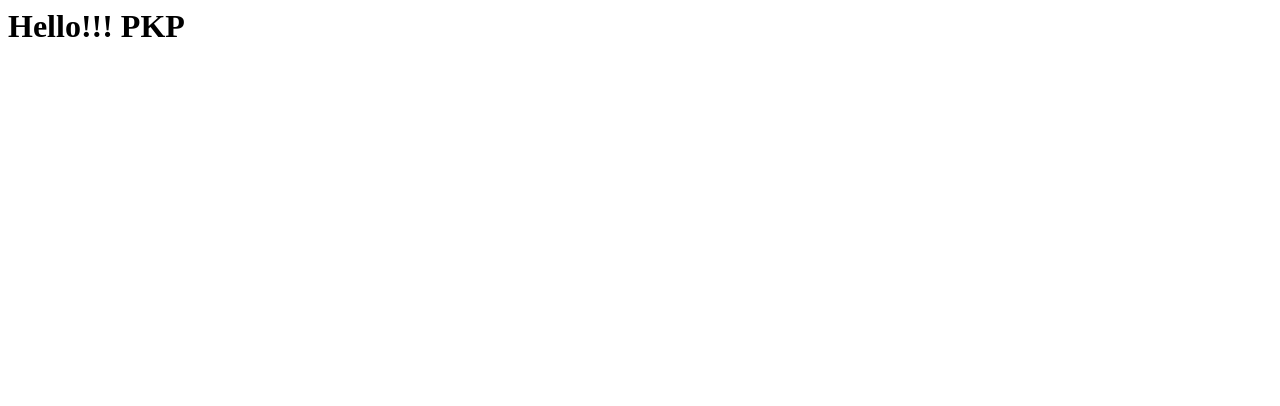
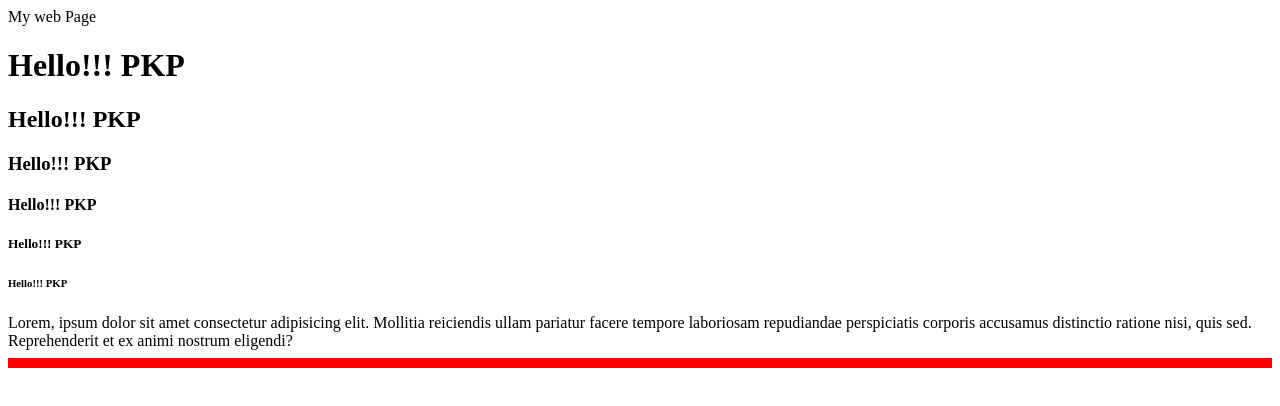
Before and after one commit to pranjalpandey-ops/CSE-_DS2, a plain HTML site: page index.html in a window 1280 px wide. Drawn offline with Linux system fonts and the light colour scheme.

Commit message:
commijjjjt

```diff
--- a/index.html
+++ b/index.html
@@ -1,8 +1,17 @@
-<html>
+<html lang="eng">
     <head>
+        <meta charset=""
         <title>My web Page</title>
     </head>
     <body>
         <h1>Hello!!! PKP</h1>
+        <h2>Hello!!! PKP</h2>
+
+        <h3>Hello!!! PKP</h3>
+        <h4>Hello!!! PKP</h4>
+        <h5>Hello!!! PKP</h5>
+        <h6>Hello!!! PKP</h6>
+Lorem, ipsum dolor sit amet consectetur adipisicing elit. Mollitia reiciendis ullam pariatur facere tempore laboriosam repudiandae perspiciatis corporis accusamus distinctio ratione nisi, quis sed. Reprehenderit et ex animi nostrum eligendi?
+        <hr color="red" size="10" width "80%" align "left">
     </body>
 </html>
```
